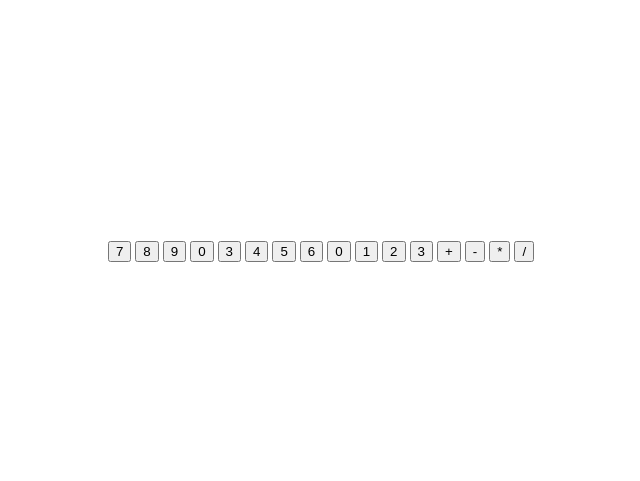
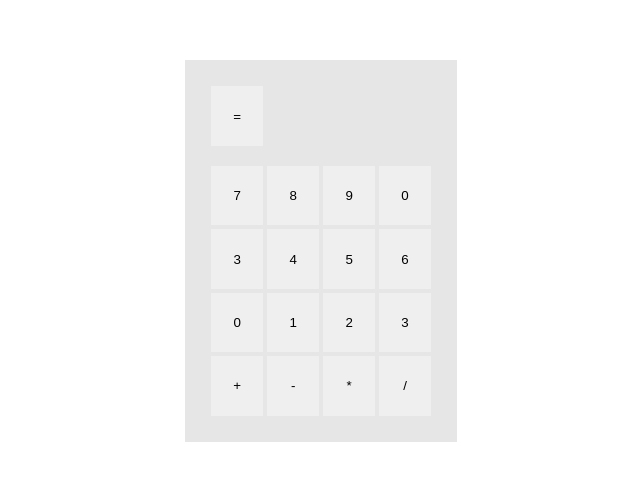
Before and after one commit to Phinehas-1/calculator-app-ts, a website built with Vite: page index.html in a window 1280 px wide. Shown: the part 157-638 px from the top of the page, without its empty margins (319-959 px from the left). Built offline with nearby package versions, Linux system fonts and the light colour scheme.

Commit message:
update style.css -added rules for container components and buttons

```diff
--- a/index.html
+++ b/index.html
@@ -10,8 +10,8 @@
     <!-- <div id="app"></div> -->
     <div id="calculator-container">
       <div id="display-container">
+        <button>=</button>
         <div id="output"></div>
-        <div id="equation-button"></div>
       </div>
       <div id="buttons-container">
         <button>7</button>
--- a/src/style.css
+++ b/src/style.css
@@ -4,3 +4,35 @@ body{
   justify-content: center;
   align-items: center;
 }
+
+#calculator-container{
+  display: grid;
+  row-gap: 2ch;
+  padding: 3ch;
+  background-color: hsl(0, 0%, 90%);
+}
+
+#buttons-container{
+  display: grid;
+  grid-template-columns: max-content max-content max-content max-content;
+}
+
+button{
+  padding: 3ch;
+  border: 2px solid hsl(0, 0%, 90%);
+}
+
+button:hover{
+  background-color: hsl(0, 0%, 90%);
+  border-color: hsl(0, 0%, 85%);
+}
+
+#display-container{
+  display: grid;
+  grid-template-columns: max-content 1fr;
+}
+
+#equation-button{
+  background-color: hsl(0, 0%, 95%);
+  padding: 1ch 3ch;
+}
```
